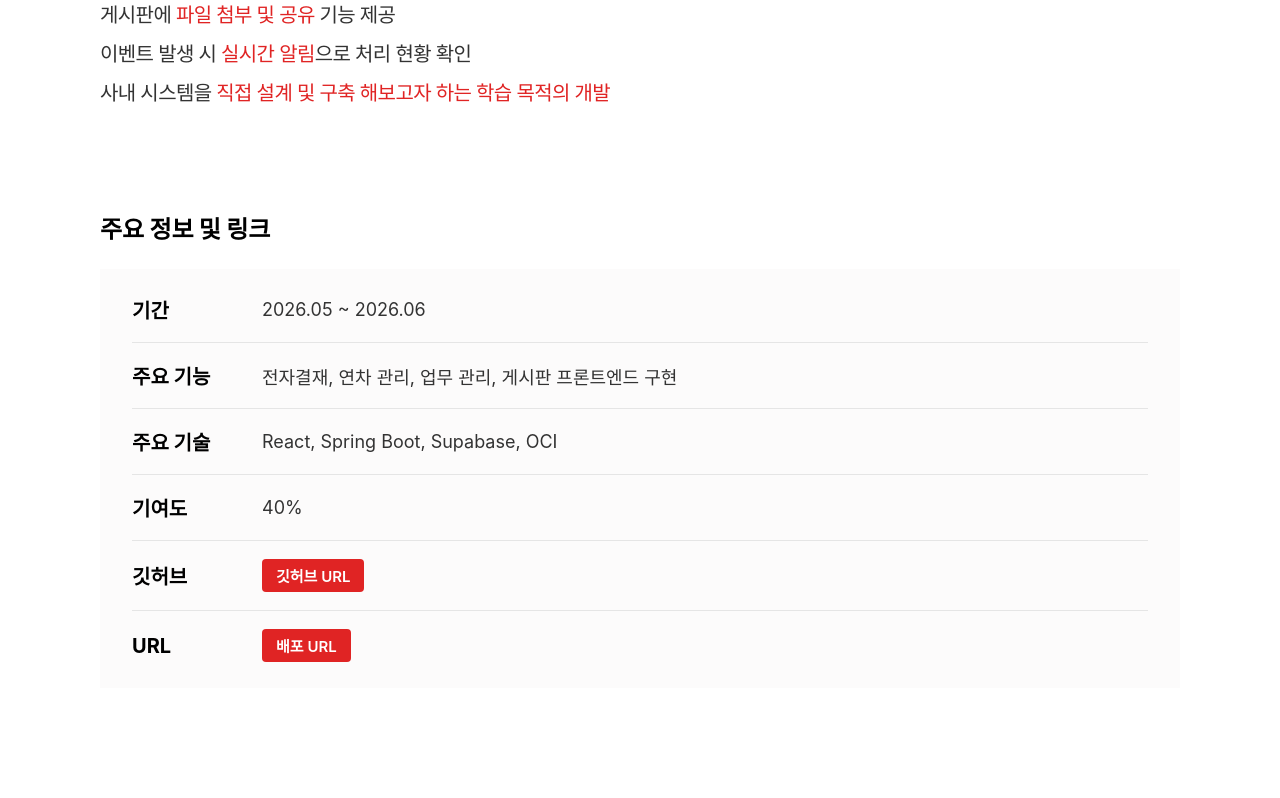
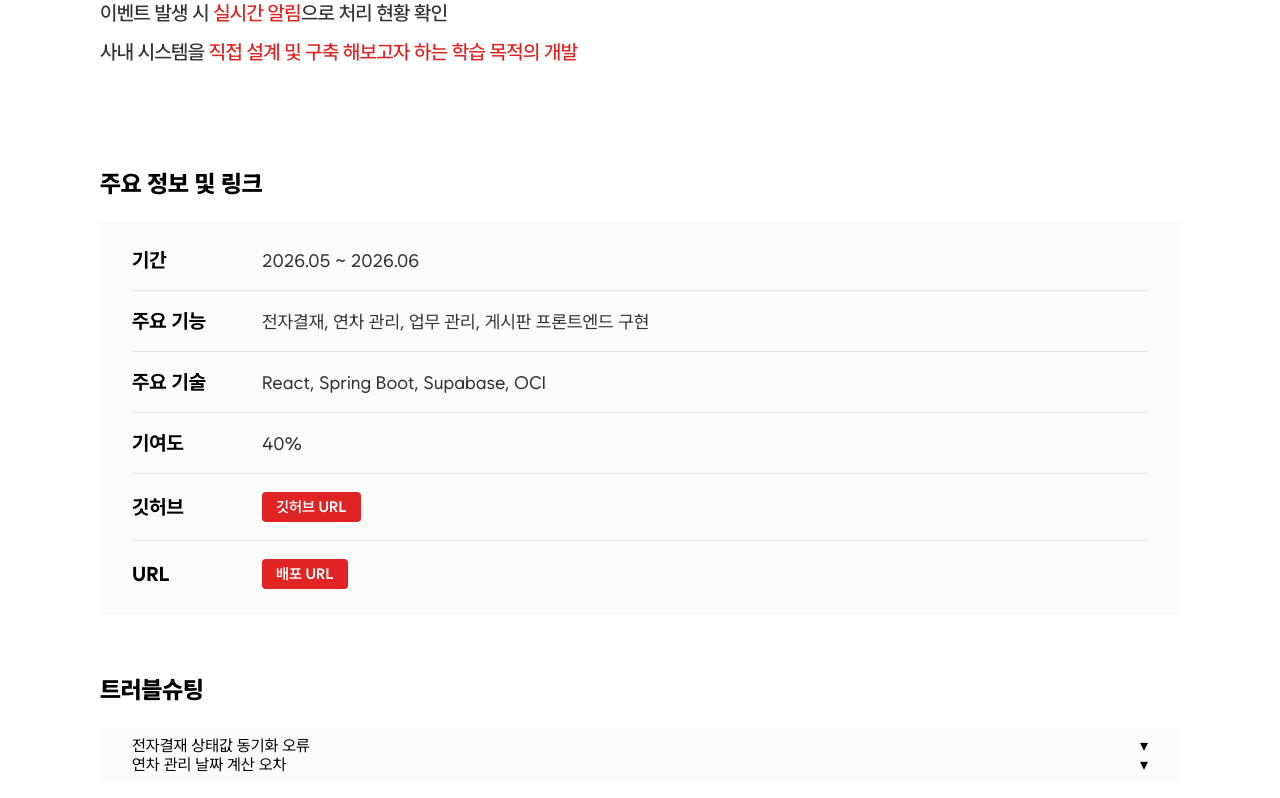
Before and after one commit to leeyu-ri/MyPortfolio, a React (Vite) app: page /project/1 in a window 1280 px wide. Shown: the part 616-1414 px from the top of the page. Built offline with nearby package versions, Linux system fonts and the light colour scheme.

Commit message:
fontFamily, 트러블슈팅 수정

```diff
--- a/src/components/Hero.module.css
+++ b/src/components/Hero.module.css
@@ -56,26 +56,6 @@
   gap: 0.25em;
 }
 
-@keyframes float {
-  0%,
-  100% {
-    transform: translateY(0);
-  }
-  50% {
-    transform: translateY(-12px);
-  }
-}
-
-@keyframes floatTilted {
-  0%,
-  100% {
-    transform: rotate(-8deg) translateY(0);
-  }
-  50% {
-    transform: rotate(-8deg) translateY(-10px);
-  }
-}
-
 .icon {
   height: 0.6em;
   width: auto;
@@ -113,32 +93,6 @@
 .dot.dotShow {
   opacity: 1;
   filter: blur(0);
-}
-
-@media (max-width: 480px) {
-  .hero {
-    padding: 20px 20px 56px;
-  }
-
-  .heroTitle {
-    font-size: 11vw; /* 13vw → 11vw로 더 축소 */
-    margin-top: 32px;
-    line-height: 1.15; /* 살짝 여유 있게 */
-  }
-
-  /* 모든 들여쓰기를 최소화 */
-  .indent1,
-  .indent2,
-  .indent3 {
-    margin-left: 8px;
-  }
-
-  /* 아이콘 완전히 숨김 — 좁은 화면에서 겹침 유발 요소 제거 */
-  .icon,
-  .iconNoteBook,
-  .dot {
-    display: none;
-  }
 }
 
 .indent1 {
@@ -232,3 +186,47 @@
     transform: translateY(6px);
   }
 }
+
+@keyframes float {
+  0%,
+  100% {
+    transform: translateY(0);
+  }
+  50% {
+    transform: translateY(-12px);
+  }
+}
+
+@keyframes floatTilted {
+  0%,
+  100% {
+    transform: rotate(-8deg) translateY(0);
+  }
+  50% {
+    transform: rotate(-8deg) translateY(-10px);
+  }
+}
+
+@media (max-width: 480px) {
+  .hero {
+    padding: 20px 20px 56px;
+  }
+
+  .heroTitle {
+    font-size: 11vw;
+    margin-top: 32px;
+    line-height: 1.15;
+  }
+
+  .indent1,
+  .indent2,
+  .indent3 {
+    margin-left: 8px;
+  }
+
+  .icon,
+  .iconNoteBook,
+  .dot {
+    display: none;
+  }
+}
--- a/src/components/Nav.module.css
+++ b/src/components/Nav.module.css
@@ -5,7 +5,7 @@
   width: 100%;
   display: flex;
   align-items: center;
-  justify-content: space-between; /* center → space-between으로 변경 */
+  justify-content: space-between;
   padding: 30px 5vw;
   z-index: 100;
   letter-spacing: 0.02em;
--- a/src/data/projects.js
+++ b/src/data/projects.js
@@ -5,6 +5,22 @@ const projects = [
     subtitle: "사내 협업 플랫폼",
     period: "2026.05 ~ 2026.06",
     type: "팀 프로젝트",
+    troubleshooting: [
+      {
+        id: "ts-1",
+        title: "전자결재 상태값 동기화 오류",
+        problem:
+          "결재 승인 후 목록 화면에서 상태가 즉시 갱신되지 않는 문제 발생",
+        solution:
+          "낙관적 업데이트(optimistic update) 대신 승인 API 응답을 받은 뒤 상태를 갱신하도록 로직 변경",
+      },
+      {
+        id: "ts-2",
+        title: "연차 관리 날짜 계산 오차",
+        problem: "...",
+        solution: "...",
+      },
+    ],
     description: [
       [
         {
--- a/src/pages/ProjectDetail.jsx
+++ b/src/pages/ProjectDetail.jsx
@@ -1,3 +1,4 @@
+import { useState } from "react";
 import { useParams, Link } from "react-router-dom";
 import projects from "../data/projects";
 import styles from "./ProjectDetail.module.css";
@@ -5,6 +6,7 @@ import styles from "./ProjectDetail.module.css";
 function ProjectDetail() {
   const { id } = useParams();
   const project = projects.find((p) => p.id === id);
+  const [openId, setOpenId] = useState(null);
 
   if (!project) return <div>프로젝트를 찾을 수 없습니다.</div>;
 
@@ -19,7 +21,12 @@ function ProjectDetail() {
     stack,
     github,
     demo,
+    troubleshooting,
   } = project;
+
+  const toggleTrouble = (troubleId) => {
+    setOpenId((prev) => (prev === troubleId ? null : troubleId));
+  };
 
   return (
     <div className={styles.page}>
@@ -100,6 +107,51 @@ function ProjectDetail() {
           </div>
         </dl>
       </section>
+
+      {troubleshooting && troubleshooting.length > 0 && (
+        <section className={styles.infoSection}>
+          <h2 className={styles.infoTitle}>트러블슈팅</h2>
+
+          <div className={styles.infoTable}>
+            {troubleshooting.map((item) => {
+              const isOpen = openId === item.id;
+              return (
+                <div key={item.id} className={styles.troubleRow}>
+                  <button
+                    type="button"
+                    className={styles.troubleButton}
+                    onClick={() => toggleTrouble(item.id)}
+                    aria-expanded={isOpen}
+                    aria-controls={`trouble-content-${item.id}`}
+                  >
+                    <span>{item.title}</span>
+                    <span
+                      className={isOpen ? styles.chevronOpen : styles.chevron}
+                      aria-hidden="true"
+                    >
+                      ▾
+                    </span>
+                  </button>
+
+                  {isOpen && (
+                    <div
+                      id={`trouble-content-${item.id}`}
+                      className={styles.troubleContent}
+                    >
+                      <p>
+                        <strong>문제</strong> {item.problem}
+                      </p>
+                      <p>
+                        <strong>해결</strong> {item.solution}
+                      </p>
+                    </div>
+                  )}
+                </div>
+              );
+            })}
+          </div>
+        </section>
+      )}
     </div>
   );
 }
--- a/src/pages/ProjectDetail.module.css
+++ b/src/pages/ProjectDetail.module.css
@@ -166,3 +166,37 @@
 .infoLinkTag:hover {
   background-color: #b81c1c;
 }
+
+.troubleButton {
+  width: 100%;
+  display: flex;
+  justify-content: space-between;
+  align-items: center;
+  background: none;
+  border: none;
+  cursor: pointer;
+  font: inherit;
+  color: inherit;
+  padding: 0;
+  text-align: left;
+}
+
+.chevron,
+.chevronOpen {
+  transition: transform 0.2s ease;
+  flex-shrink: 0;
+}
+
+.chevronOpen {
+  transform: rotate(180deg);
+}
+
+.troubleContent {
+  margin-top: 0.75rem;
+  line-height: 1.6;
+  color: var(--text-secondary, #666);
+}
+
+.troubleContent p {
+  margin: 0.25rem 0;
+}
--- a/src/styles/index.css
+++ b/src/styles/index.css
@@ -1,4 +1,5 @@
 * {
+  font-family: "WantedSansVariable", sans-serif;
   margin: 0;
   padding: 0;
   box-sizing: border-box;
@@ -19,3 +20,11 @@ ul,
 ol {
   list-style: none;
 }
+
+@font-face {
+  font-family: "WantedSansVariable";
+  src: url("/src/assets/fonts/WantedSansVariable.woff2")
+    format("woff2-variations");
+  font-weight: 1 900;
+  font-style: normal;
+}
```
Also changed, not shown: src/assets/fonts/WantedSansVariable.woff2 (added).
